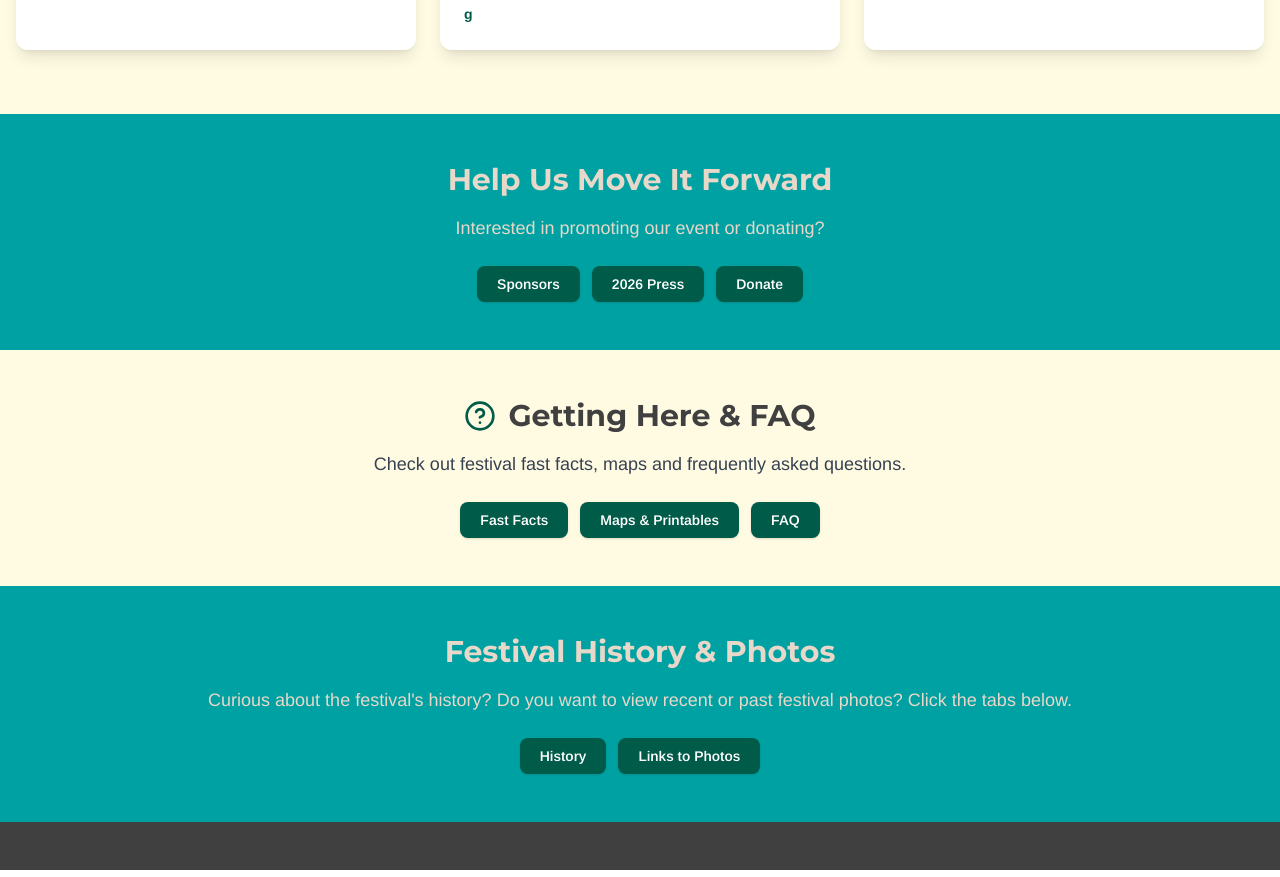
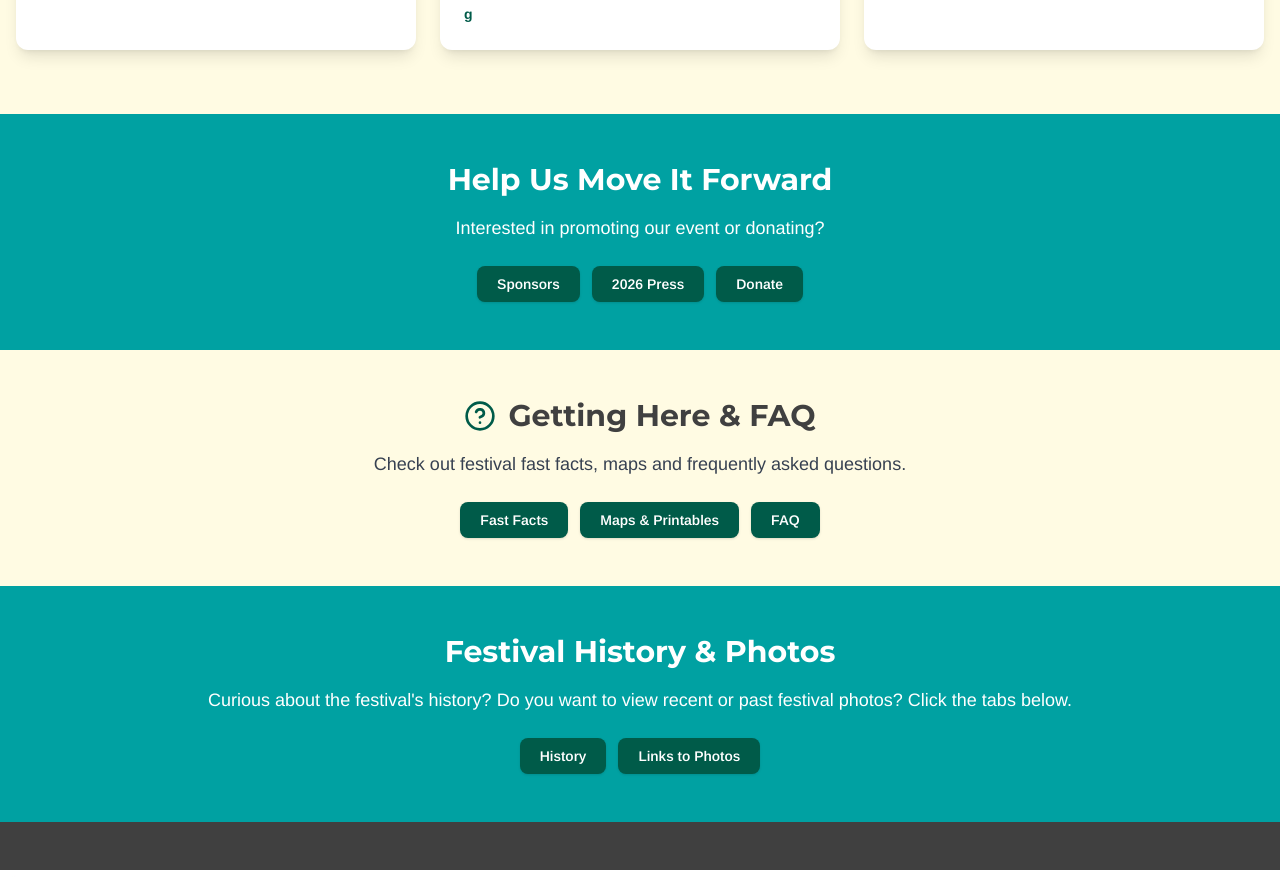
Before and after one commit to clemens72/cfms, a Next.js app: page /festival in a window 1280 px wide. Shown: the part 4107-4984 px from the top of the page. Built offline with nearby package versions, Linux system fonts and the light colour scheme.

Commit message:
festival text to white

```diff
--- a/src/app/festival/page.tsx
+++ b/src/app/festival/page.tsx
@@ -300,7 +300,7 @@ export default function FestivalPage() {
       {/* --- END #7 SECTION --- */}
 
       {/* --- SECTION #8: Help Us Move It Forward (Sponsors/Donations) --- */}
-      <section id="donate" className="bg-blue py-12 text-light-brown text-center">
+      <section id="donate" className="bg-blue py-12 text-white text-center">
         <div className="container mx-auto px-4">
           <h2 className="text-3xl font-heading font-bold mb-4">
             Help Us Move It Forward
@@ -339,7 +339,7 @@ export default function FestivalPage() {
       {/* --- END #9 SECTION --- */}
 
       {/* --- SECTION #10: Festival History & Photos --- */}
-      <section id="history" className="bg-blue text-light-brown py-12">
+      <section id="history" className="bg-blue text-white py-12">
         <div className="container mx-auto px-4 text-center">
           <h2 className="text-3xl font-heading font-bold mb-4">
             Festival History & Photos
```
